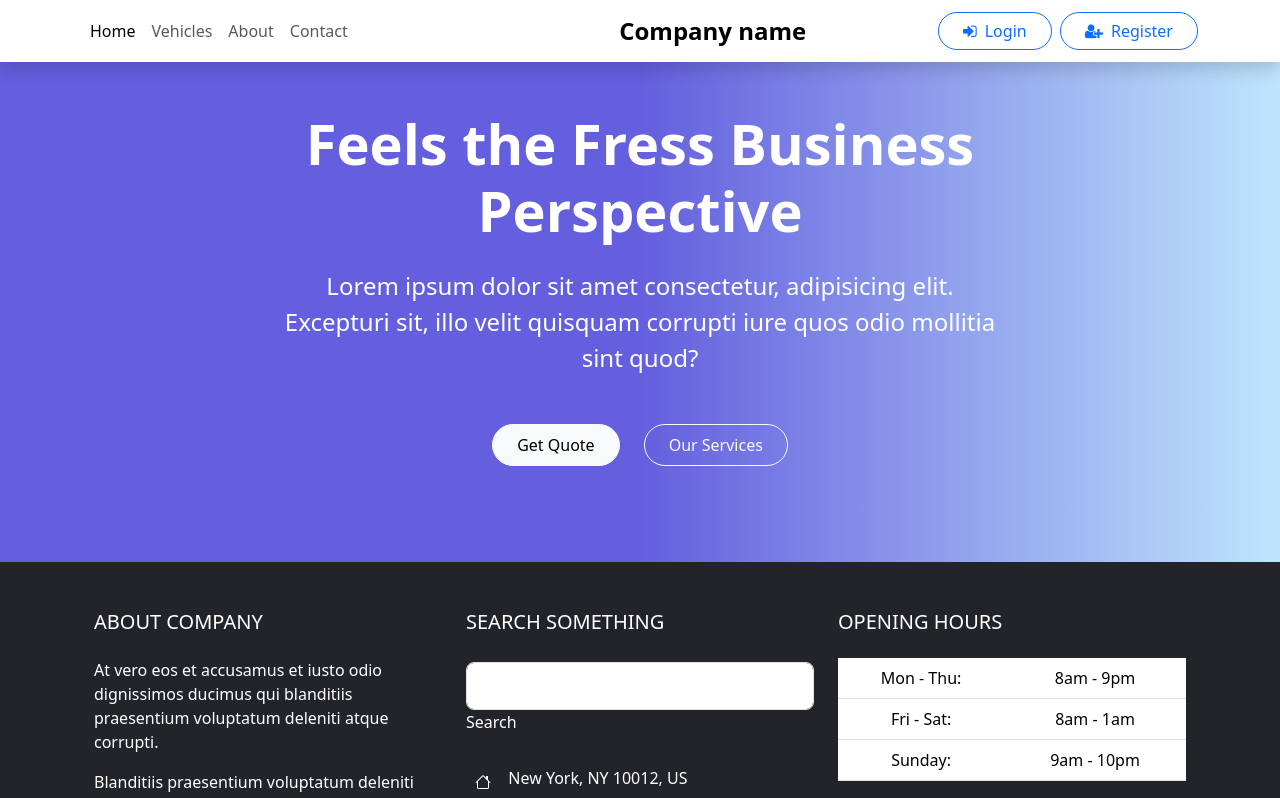
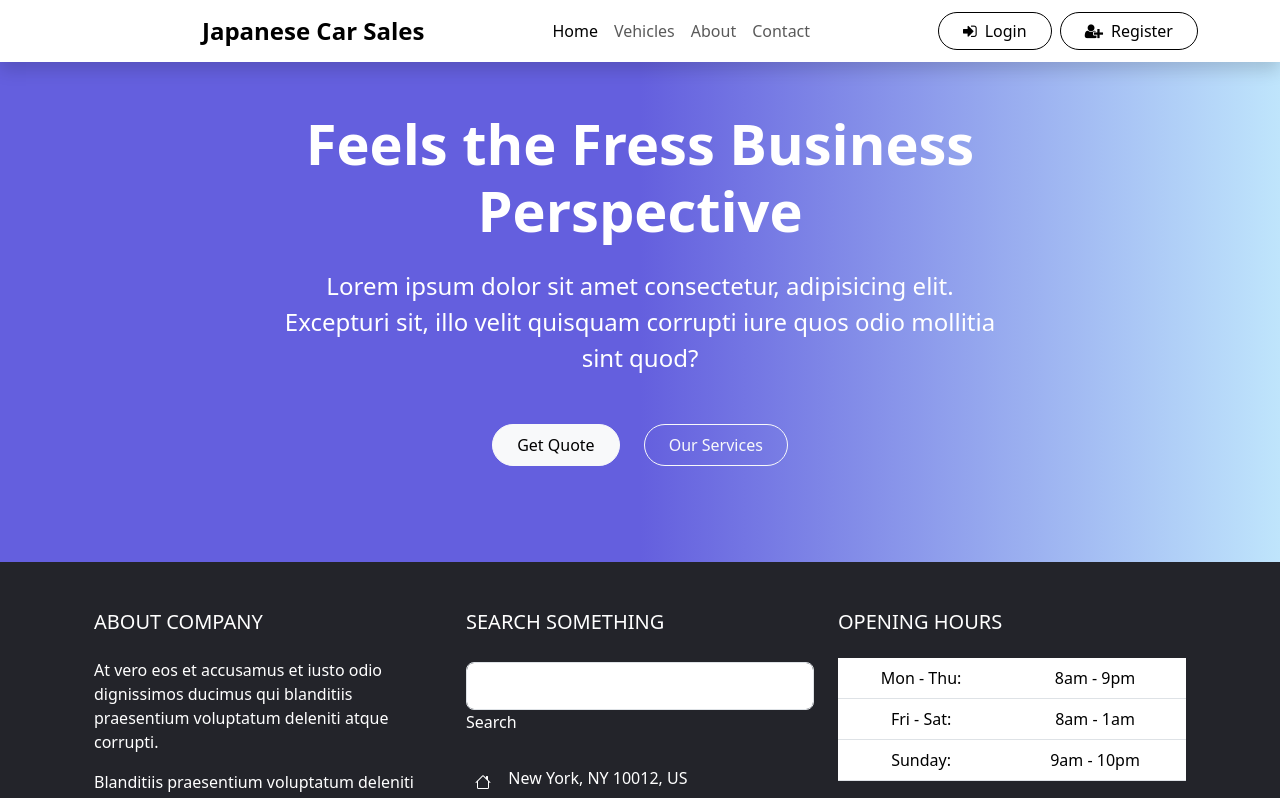
Before and after one commit to harkiratsingh2002/Project-Customet-Management, a React (Create React App) app in the folder mernweb/: page /#/ in a window 1280 px wide. Shown: the top 798 px of the page. Built offline with nearby package versions, Linux system fonts and the light colour scheme.

Commit message:
update navbar

```diff
--- a/mernweb/src/CSS/Navbar.css
+++ b/mernweb/src/CSS/Navbar.css
@@ -0,0 +1,4 @@
+Button.LogIn {
+    color: black;
+    border-color: black;
+}
--- a/mernweb/src/components/Navbar.jsx
+++ b/mernweb/src/components/Navbar.jsx
@@ -11,6 +11,7 @@ const Navbar = () => {
                         <span class="navbar-toggler-icon"></span>
                     </button>
                     <div class="collapse navbar-collapse" id="navbarSupportedContent">
+                        <a class="navbar-brand fw-bolder fs-4 mx-auto " href="#">Japanese Car Sales</a>
                         <ul class="navbar-nav me-auto mb-2 mb-lg-0">
                             <li class="nav-item">
                                 <a class="nav-link active" aria-current="page" href="#">Home</a>
@@ -27,7 +28,7 @@ const Navbar = () => {
 
 
                         </ul>
-                        <a class="navbar-brand fw-bolder fs-4 mx-auto " href="#">Company name</a>
+
                         <a href="#/login"><button className="btn btn-outline-primary ms-auto px-4 rounded-pill LogIn">
 
                             <i className="fa fa-sign-in me-2"></i>Login</button></a>
```
